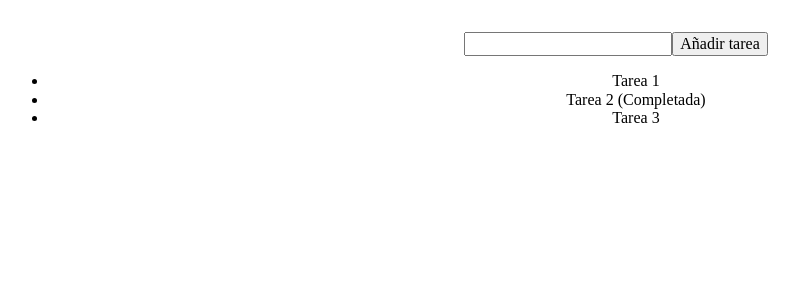
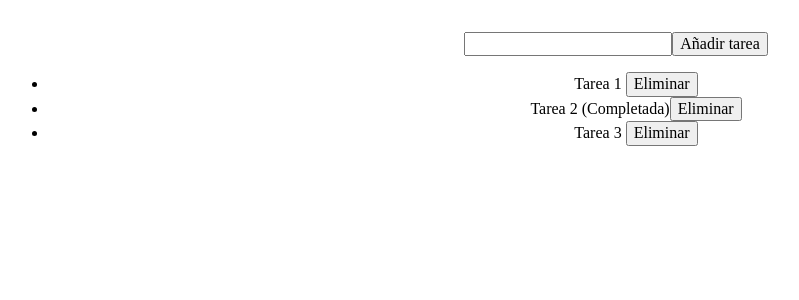
Before and after one commit to Afalkenhagen/TP-UTN, a React (Vite) app: page / in a window 1280 px wide. Shown: the top 300 px of the page, without its empty margins (24-823 px from the left). Built offline with nearby package versions, Linux system fonts and the light colour scheme.

Commit message:
feat: added onRemove button

```diff
--- a/src/App.jsx
+++ b/src/App.jsx
@@ -4,7 +4,6 @@ import TaskForm from './components/TaskForm';
 import './App.css'
 
 function App() {
-
   const [tasks, setTasks] = useState([
     { id: 1, name: 'Tarea 1', completed: false },
     { id: 2, name: 'Tarea 2', completed: true },
@@ -21,14 +20,16 @@ function App() {
     ));
   };
 
+  const removeTask = (taskId) => {
+    setTasks(tasks.filter(task => task.id !== taskId));
+  };
+
   return (
-    <>
-      <div className="App">
+    <div className="App">
       <TaskForm onTaskAdd={addTask} />
-      <TaskList tasks={tasks} onTaskClick={toggleTaskCompleted} />
+      <TaskList tasks={tasks} onTaskClick={toggleTaskCompleted} onRemove={removeTask} />
     </div>
-    </>
-  )
+  );
 }
 
 export default App
--- a/src/components/TaskItem.jsx
+++ b/src/components/TaskItem.jsx
@@ -1,15 +1,20 @@
 import { PropTypes } from 'prop-types';
 
-const TaskItem = ({ task, onTaskClick }) => {
+
+const TaskItem = ({ task, onTaskClick, onRemove }) => {
   return (
-    <li onClick={() => onTaskClick(task.id)}>
-      {task.name} {task.completed ? '(Completada)' : ''}
+    <li>
+      <span onClick={() => onTaskClick(task.id)}>
+        {task.name} {task.completed ? '(Completada)' : ''}
+      </span>
+      <button onClick={() => onRemove(task.id)}>Eliminar</button>
     </li>
   );
 };
 
 TaskItem.propTypes = {
   onTaskClick: PropTypes.func.isRequired,
+  onRemove: PropTypes.func.isRequired,
   task: PropTypes.shape({
     id: PropTypes.number.isRequired,
     name: PropTypes.string.isRequired,
--- a/src/components/TaskList.jsx
+++ b/src/components/TaskList.jsx
@@ -1,32 +1,40 @@
 import { useState, useEffect } from 'react';
+import PropTypes from 'prop-types';
 import TaskItem from './TaskItem';
 
-const TaskList = () => {
-  const [tasks, setTasks] = useState([]);
+const TaskList = ({ tasks, onTaskClick, onRemove }) => {
+  const [localTasks, setLocalTasks] = useState([]);
 
   useEffect(() => {
-    // Aquí puedes cargar tus tareas desde una API o base de datos local
-    // por ahora, solo definiremos unas tareas de prueba
-    setTasks([
-      { id: 1, name: 'Tarea 1', completed: false },
-      { id: 2, name: 'Tarea 2', completed: true },
-      { id: 3, name: 'Tarea 3', completed: false },
-    ]);
-  }, []);
+    setLocalTasks(tasks);
+  }, [tasks]);
 
   const handleTaskClick = (taskId) => {
-    setTasks(tasks.map(task =>
+    setLocalTasks(localTasks.map(task =>
       task.id === taskId ? { ...task, completed: !task.completed } : task
     ));
+    onTaskClick(taskId);
   };
 
   return (
     <ul>
-      {tasks.map(task => (
-        <TaskItem key={task.id} task={task} onTaskClick={handleTaskClick} />
+      {localTasks.map(task => (
+        <TaskItem key={task.id} task={task} onTaskClick={handleTaskClick} onRemove={onRemove} />
       ))}
     </ul>
   );
 };
 
+TaskList.propTypes = {
+  tasks: PropTypes.arrayOf(
+    PropTypes.shape({
+      id: PropTypes.number.isRequired,
+      name: PropTypes.string.isRequired,
+      completed: PropTypes.bool.isRequired,
+    })
+  ).isRequired,
+  onTaskClick: PropTypes.func.isRequired,
+  onRemove: PropTypes.func.isRequired,
+};
+
 export default TaskList;
```
